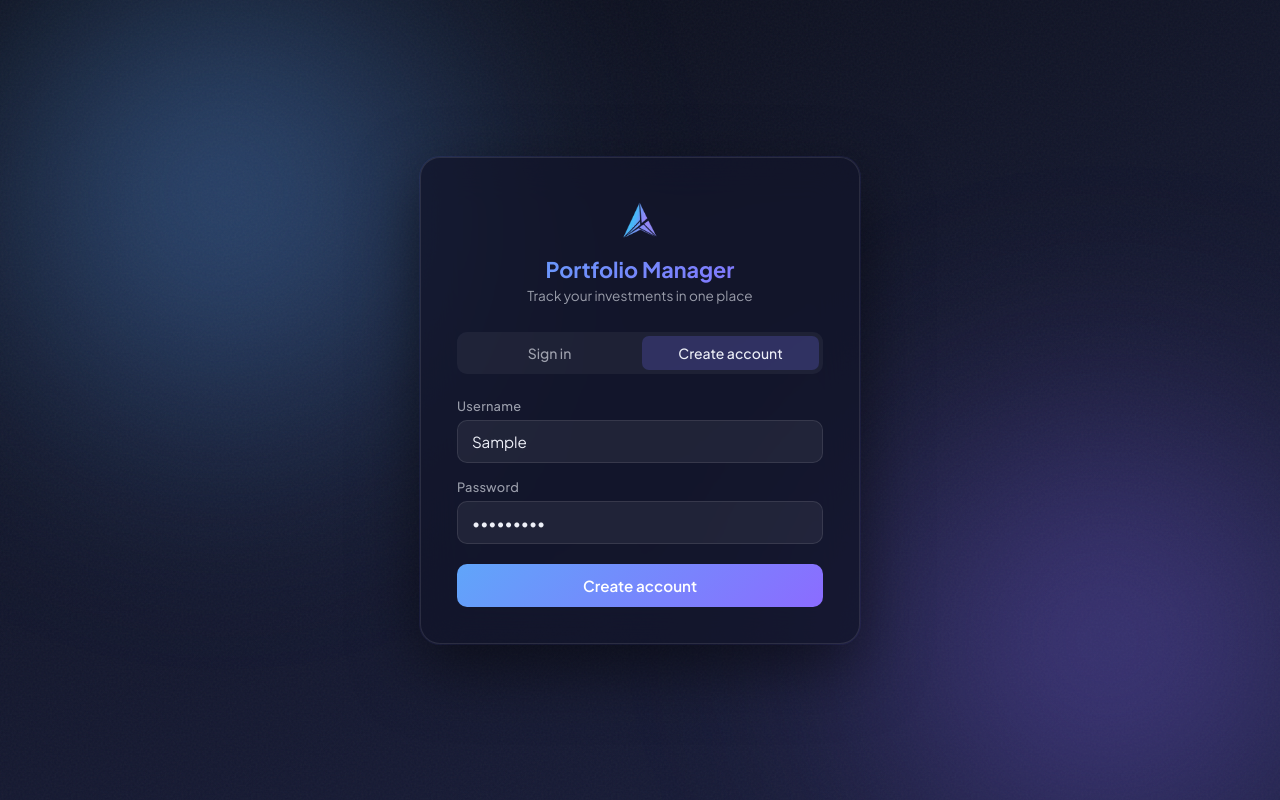
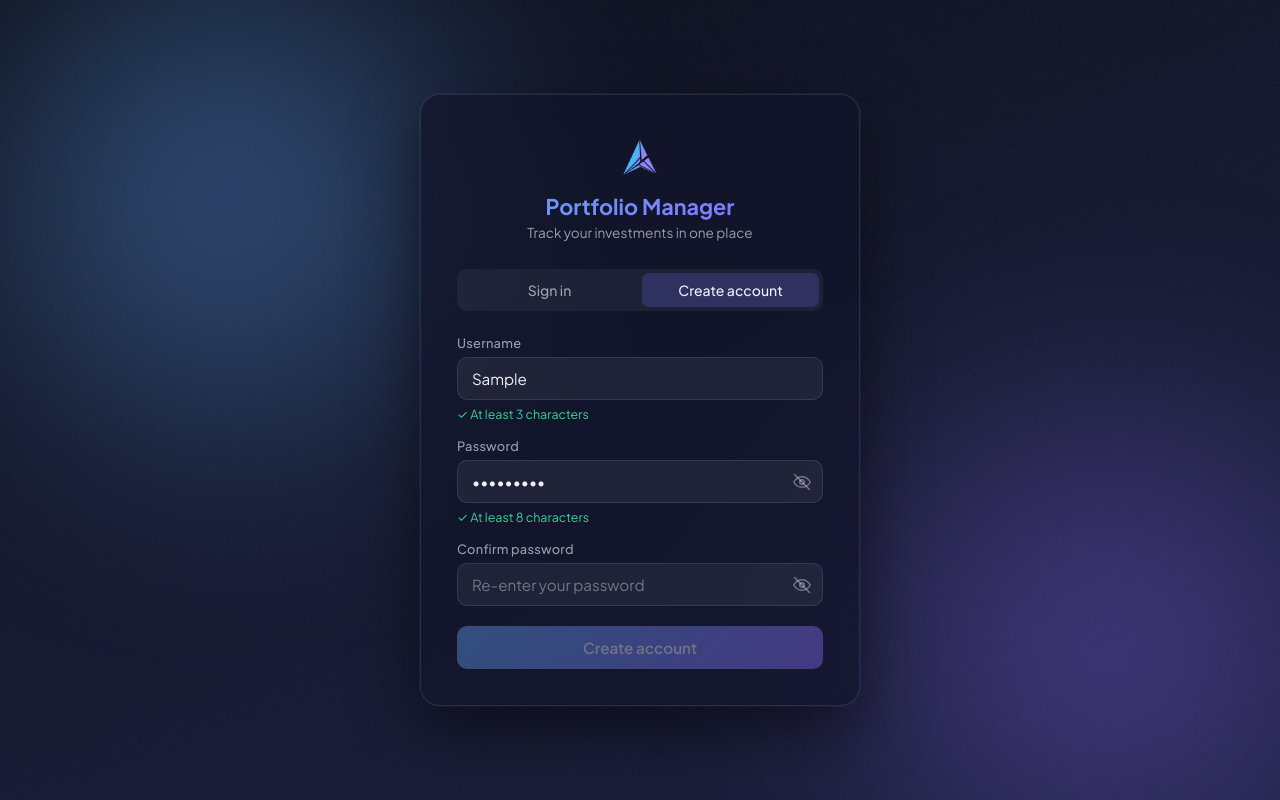
Before and after one commit to VortexOsxo/portfolio_manager_team03_apex, a React (Vite) app in the folder frontend/: page / in a window 1280 px wide. Both pictures are taken after typing "Sample", "Sample123" into the empty fields and a click on the tab "Create account". Built offline with nearby package versions, Linux system fonts and the light colour scheme.

Commit message:
added signup validation and password UX polish

```diff
--- a/frontend/src/App.jsx
+++ b/frontend/src/App.jsx
@@ -18,6 +18,9 @@ const PERFORMANCE_RANGES = [
 
 const PERFORMANCE_CACHE_TTL_MS = 5 * 60 * 1000;
 
+const MIN_USERNAME_LENGTH = 3;
+const MIN_PASSWORD_LENGTH = 8;
+
 const CHART_ACCENT = "#6d6cff";
 const CHART_SURFACE = "#12142a";
 
@@ -140,10 +143,44 @@ function authFetch(url, options = {}) {
       ...options.headers,
       ...authHeaders(),
     },
+  }).then((res) => {
+    if (res.status === 401) {
+      localStorage.removeItem("access_token");
+      localStorage.removeItem("username");
+      window.dispatchEvent(new Event("auth:expired"));
+    }
+    return res;
   });
 }
 
 // ---------- Hooks ----------
+
+function useHoldToReveal() {
+  const [visible, setVisible] = useState(false);
+  const show = () => setVisible(true);
+  const hide = () => setVisible(false);
+
+  return {
+    visible,
+    handlers: {
+      onMouseDown: show,
+      onMouseUp: hide,
+      onMouseLeave: hide,
+      onTouchStart: show,
+      onTouchEnd: hide,
+      onTouchCancel: hide,
+      onKeyDown: (e) => {
+        if (e.key === " " || e.key === "Enter") {
+          e.preventDefault();
+          show();
+        }
+      },
+      onKeyUp: (e) => {
+        if (e.key === " " || e.key === "Enter") hide();
+      },
+    },
+  };
+}
 
 function useCountUp(value, duration = 600) {
   const [display, setDisplay] = useState(value ?? 0);
@@ -206,17 +243,58 @@ function PerformanceTooltip({ active, payload, label, valueLabel = "Portfolio va
 
 // ---------- Auth screen ----------
 
-function AuthScreen({ onAuth }) {
+function EyeIcon({ off }) {
+  return (
+    <svg width="18" height="18" viewBox="0 0 24 24" fill="none" stroke="currentColor" strokeWidth="2" strokeLinecap="round" strokeLinejoin="round" aria-hidden="true">
+      <path d="M1 12s4-7 11-7 11 7 11 7-4 7-11 7-11-7-11-7z" />
+      <circle cx="12" cy="12" r="3" />
+      {off && <line x1="2" y1="2" x2="22" y2="22" />}
+    </svg>
+  );
+}
+
+function AuthScreen({ onAuth, sessionExpired }) {
   const [mode, setMode] = useState("login"); // "login" | "signup"
   const [username, setUsername] = useState("");
   const [password, setPassword] = useState("");
+  const [confirmPassword, setConfirmPassword] = useState("");
+  const passwordReveal = useHoldToReveal();
+  const confirmReveal = useHoldToReveal();
   const [submitting, setSubmitting] = useState(false);
   const [error, setError] = useState(null);
+  const [capsLockOn, setCapsLockOn] = useState(false);
+  const loginTabRef = useRef(null);
+  const signupTabRef = useRef(null);
 
   const isLogin = mode === "login";
+  const passwordsMismatch = !isLogin && confirmPassword.length > 0 && password !== confirmPassword;
+
+  const checkCapsLock = (e) => {
+    if (typeof e.getModifierState === "function") {
+      setCapsLockOn(e.getModifierState("CapsLock"));
+    }
+  };
+
+  const switchMode = (nextMode) => {
+    setMode(nextMode);
+    setError(null);
+    setConfirmPassword("");
+  };
+
+  const handleTabKeyDown = (e) => {
+    if (e.key !== "ArrowLeft" && e.key !== "ArrowRight") return;
+    e.preventDefault();
+    const nextMode = isLogin ? "signup" : "login";
+    switchMode(nextMode);
+    (nextMode === "login" ? loginTabRef : signupTabRef).current?.focus();
+  };
 
   const handleSubmit = (e) => {
     e.preventDefault();
+    if (passwordsMismatch) {
+      setError("Passwords don't match.");
+      return;
+    }
     setError(null);
     setSubmitting(true);
 
@@ -252,30 +330,40 @@ function AuthScreen({ onAuth }) {
           <p>Track your investments in one place</p>
         </div>
 
+        {sessionExpired && (
+          <p className="auth-notice" role="status">Your session expired — please sign in again.</p>
+        )}
+
         <div className="auth-tabs" role="tablist">
           <button
+            ref={loginTabRef}
             id="tab-login"
             role="tab"
             type="button"
+            tabIndex={isLogin ? 0 : -1}
             aria-selected={isLogin}
             className={isLogin ? "active" : ""}
-            onClick={() => { setMode("login"); setError(null); }}
+            onClick={() => switchMode("login")}
+            onKeyDown={handleTabKeyDown}
           >
             Sign in
           </button>
           <button
+            ref={signupTabRef}
             id="tab-signup"
             role="tab"
             type="button"
+            tabIndex={!isLogin ? 0 : -1}
             aria-selected={!isLogin}
             className={!isLogin ? "active" : ""}
-            onClick={() => { setMode("signup"); setError(null); }}
+            onClick={() => switchMode("signup")}
+            onKeyDown={handleTabKeyDown}
           >
             Create account
           </button>
         </div>
 
-        <form className="auth-form" onSubmit={handleSubmit} aria-labelledby={isLogin ? "tab-login" : "tab-signup"}>
+        <form className="auth-form" onSubmit={handleSubmit} aria-labelledby={isLogin ? "tab-login" : "tab-signup"} noValidate>
           <div className="auth-field">
             <label htmlFor="auth-username">Username</label>
             <input
@@ -283,24 +371,84 @@ function AuthScreen({ onAuth }) {
               type="text"
               placeholder="Enter your username"
               value={username}
-              onChange={(e) => setUsername(e.target.value)}
+              onChange={(e) => { setUsername(e.target.value); setError(null); }}
               autoComplete="username"
+              autoFocus
+              minLength={isLogin ? undefined : MIN_USERNAME_LENGTH}
               required
             />
+            {!isLogin && (
+              <p className={`auth-hint ${username.length >= MIN_USERNAME_LENGTH ? "met" : ""}`}>
+                {username.length >= MIN_USERNAME_LENGTH ? "✓" : "•"} At least {MIN_USERNAME_LENGTH} characters
+              </p>
+            )}
           </div>
 
           <div className="auth-field">
             <label htmlFor="auth-password">Password</label>
+            <div className="auth-password-wrapper">
               <input
                 id="auth-password"
-              type="password"
+                type={passwordReveal.visible ? "text" : "password"}
                 placeholder="Enter your password"
                 value={password}
-              onChange={(e) => setPassword(e.target.value)}
+                onChange={(e) => { setPassword(e.target.value); setError(null); }}
+                onKeyDown={checkCapsLock}
+                onKeyUp={checkCapsLock}
+                onBlur={() => setCapsLockOn(false)}
                 autoComplete={isLogin ? "current-password" : "new-password"}
+                minLength={isLogin ? undefined : MIN_PASSWORD_LENGTH}
                 required
               />
-          </div>
+              <button
+                type="button"
+                className="auth-password-toggle"
+                {...passwordReveal.handlers}
+                aria-label="Press and hold to show password"
+              >
+                <EyeIcon off={!passwordReveal.visible} />
+              </button>
+            </div>
+            {capsLockOn && <p className="auth-hint mismatch">⚠ Caps Lock is on</p>}
+            {!isLogin && (
+              <p className={`auth-hint ${password.length >= MIN_PASSWORD_LENGTH ? "met" : ""}`}>
+                {password.length >= MIN_PASSWORD_LENGTH ? "✓" : "•"} At least {MIN_PASSWORD_LENGTH} characters
+              </p>
+            )}
+          </div>
+
+          {!isLogin && (
+            <div className="auth-field">
+              <label htmlFor="auth-confirm-password">Confirm password</label>
+              <div className="auth-password-wrapper">
+                <input
+                  id="auth-confirm-password"
+                  type={confirmReveal.visible ? "text" : "password"}
+                  placeholder="Re-enter your password"
+                  value={confirmPassword}
+                  onChange={(e) => { setConfirmPassword(e.target.value); setError(null); }}
+                  onKeyDown={checkCapsLock}
+                  onKeyUp={checkCapsLock}
+                  onBlur={() => setCapsLockOn(false)}
+                  autoComplete="new-password"
+                  required
+                />
+                <button
+                  type="button"
+                  className="auth-password-toggle"
+                  {...confirmReveal.handlers}
+                  aria-label="Press and hold to show password"
+                >
+                  <EyeIcon off={!confirmReveal.visible} />
+                </button>
+              </div>
+              {confirmPassword.length > 0 && (
+                <p className={`auth-hint ${passwordsMismatch ? "mismatch" : "met"}`}>
+                  {passwordsMismatch ? "✕ Passwords don't match" : "✓ Passwords match"}
+                </p>
+              )}
+            </div>
+          )}
 
           {error && <p className="auth-error" role="alert">{error}</p>}
 
@@ -308,7 +456,17 @@ function AuthScreen({ onAuth }) {
             id="auth-submit"
             type="submit"
             className="auth-submit"
-            disabled={submitting || !username || !password}
+            disabled={
+              submitting ||
+              !username ||
+              !password ||
+              (!isLogin && (
+                username.length < MIN_USERNAME_LENGTH ||
+                password.length < MIN_PASSWORD_LENGTH ||
+                !confirmPassword ||
+                passwordsMismatch
+              ))
+            }
           >
             {submitting ? "Please wait…" : isLogin ? "Sign in" : "Create account"}
           </button>
@@ -323,9 +481,22 @@ function AuthScreen({ onAuth }) {
 function App() {
   // Auth state — seeded from localStorage so a page refresh stays logged in
   const [username, setUsername] = useState(() => localStorage.getItem("username") ?? null);
+  const [sessionExpired, setSessionExpired] = useState(false);
   const isLoggedIn = !!getToken() && !!username;
 
-  const handleAuth = (uname) => setUsername(uname);
+  useEffect(() => {
+    const handleExpired = () => {
+      setUsername(null);
+      setSessionExpired(true);
+    };
+    window.addEventListener("auth:expired", handleExpired);
+    return () => window.removeEventListener("auth:expired", handleExpired);
+  }, []);
+
+  const handleAuth = (uname) => {
+    setSessionExpired(false);
+    setUsername(uname);
+  };
 
   const handleLogout = () => {
     localStorage.removeItem("access_token");
@@ -334,7 +505,7 @@ function App() {
   };
 
   if (!isLoggedIn) {
-    return <AuthScreen onAuth={handleAuth} />;
+    return <AuthScreen onAuth={handleAuth} sessionExpired={sessionExpired} />;
   }
 
   return <Dashboard username={username} onLogout={handleLogout} />;
--- a/frontend/src/styles.css
+++ b/frontend/src/styles.css
@@ -1300,6 +1300,53 @@
   color: var(--text-faint);
 }
 
+.auth-password-wrapper {
+  position: relative;
+  display: flex;
+}
+
+.auth-password-wrapper input {
+  flex: 1;
+  padding-right: 42px;
+}
+
+.auth-password-toggle {
+  position: absolute;
+  top: 50%;
+  right: 6px;
+  transform: translateY(-50%);
+  display: flex;
+  align-items: center;
+  justify-content: center;
+  padding: 6px;
+  border: 0;
+  border-radius: 8px;
+  background: transparent;
+  color: var(--text-faint);
+  cursor: pointer;
+  transition: color 0.15s ease, background-color 0.15s ease;
+}
+
+.auth-password-toggle:hover {
+  color: var(--text-primary);
+  background: rgba(255, 255, 255, 0.08);
+}
+
+.auth-hint {
+  font-size: 0.78rem;
+  color: var(--text-faint);
+  margin: 0;
+  transition: color 0.15s ease;
+}
+
+.auth-hint.met {
+  color: var(--positive);
+}
+
+.auth-hint.mismatch {
+  color: var(--negative);
+}
+
 .auth-error {
   font-size: 0.82rem;
   color: var(--negative);
@@ -1308,6 +1355,16 @@
   border-radius: 8px;
   padding: 8px 12px;
   margin: 0;
+}
+
+.auth-notice {
+  font-size: 0.82rem;
+  color: var(--accent-solid);
+  background: rgba(109, 108, 255, 0.1);
+  border: 1px solid rgba(109, 108, 255, 0.25);
+  border-radius: 8px;
+  padding: 8px 12px;
+  margin: 0 0 16px;
 }
 
 .auth-submit {
```
Also changed, not shown: 2 other files (tests, documents, lock files or other folders). Lines whose indentation alone changed are shown as unchanged.
